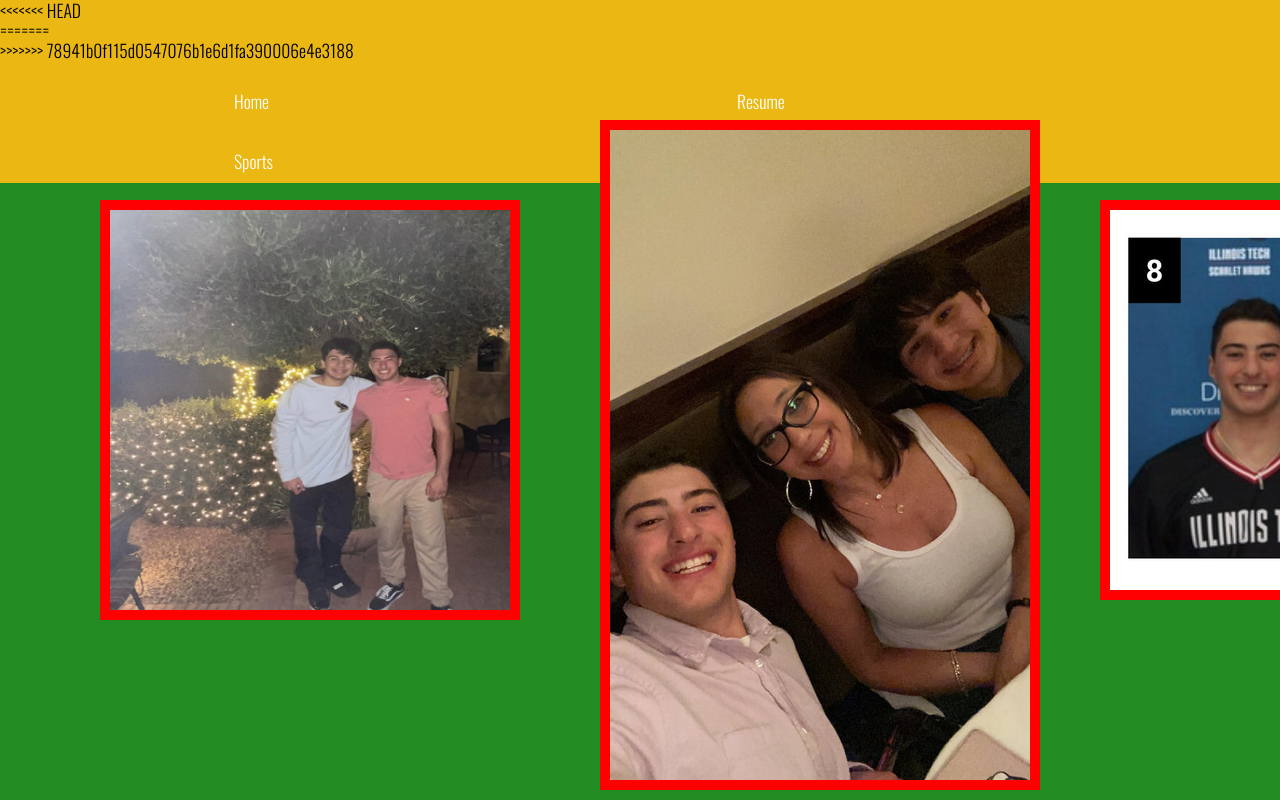
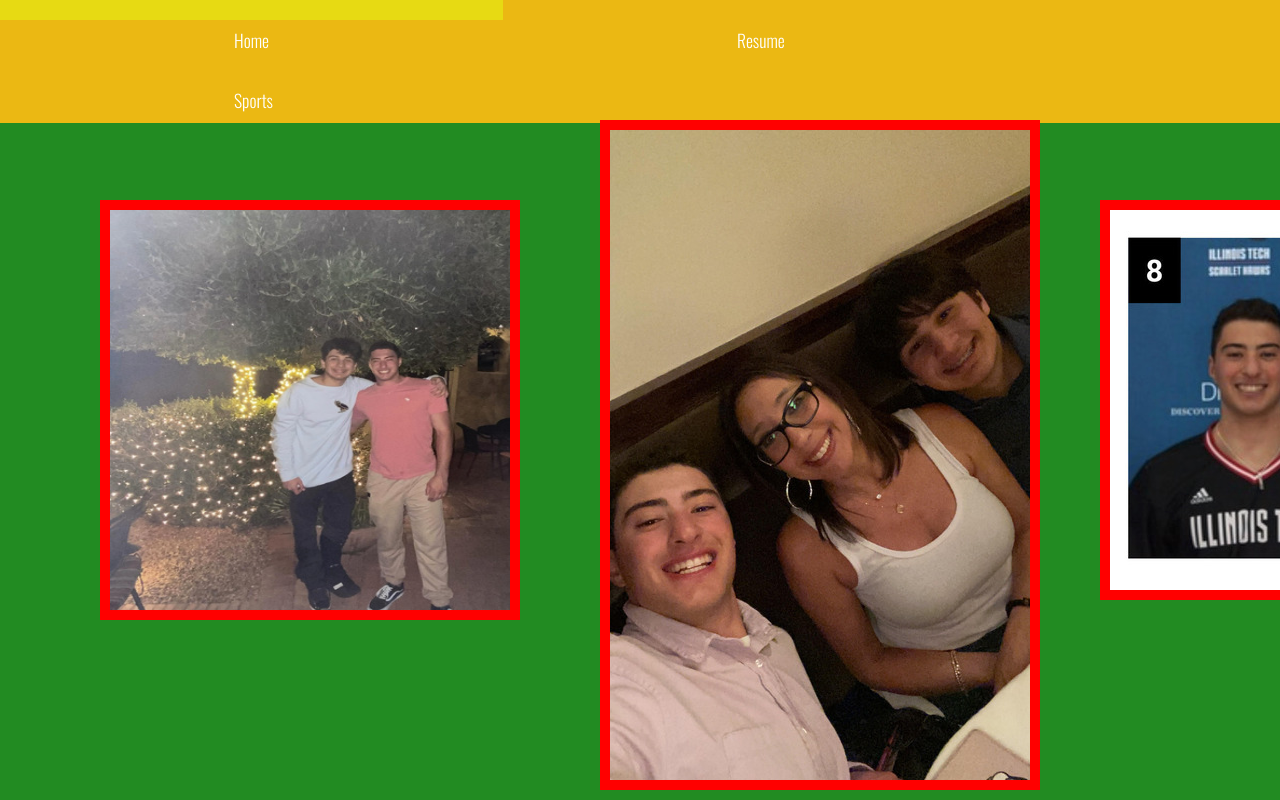
Before and after one commit to bpicus08/project2, a plain HTML site: page index.html in a window 1280 px wide. Shown: the top 800 px of the page. Drawn offline with nearby package versions, Linux system fonts and the light colour scheme.

Commit message:
Update index.html

```diff
--- a/index.html
+++ b/index.html
@@ -12,11 +12,7 @@
 <body>
   <header>
     <nav>
-<<<<<<< HEAD
-   	  <div id="main-navbar">
-=======
       <div id="main-navbar">
->>>>>>> 78941b0f115d0547076b1e6d1fa390006e4e3188
       <div id="navbar-container">
         <ul class="header-class">
           <li class="header-li"> <a class="header-a"> <a href="index.html">Home</a></li>
```
